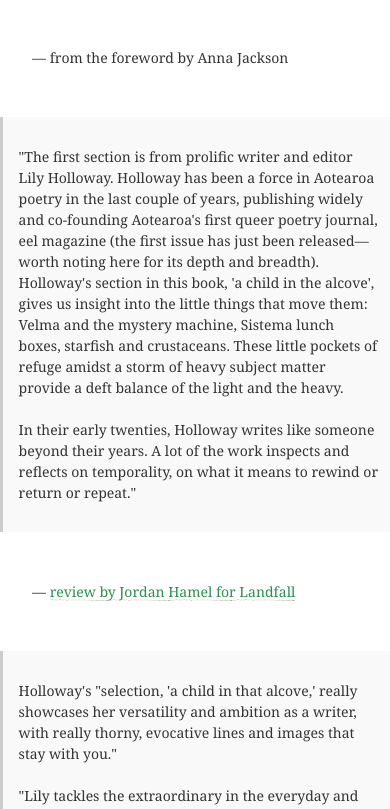
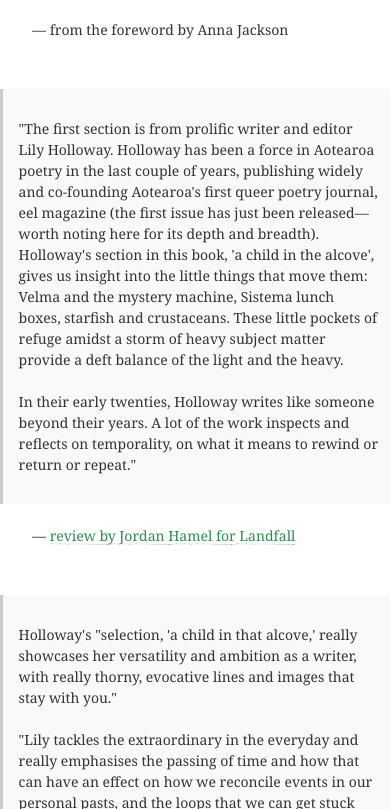
Before and after one commit to lilyholloway/lilyholloway.github.io, a Next.js app: page /books in a window 390 px wide. Shown: the part 1135-1944 px from the top of the page. Built offline with nearby package versions, Linux system fonts and the light colour scheme.

Commit message:
Fix margin under blockquote

```diff
--- a/styles/globals.css
+++ b/styles/globals.css
@@ -31,7 +31,7 @@
   background: #f9f9f9;
   border-left: 0.2rem solid #ccc;
   padding: 0.5rem 2vw 0.5rem 4vw;
-  margin: 2em -2rem;
+  margin: 2em -2rem 0 -2rem; /* Reduced bottom margin to 1em */
   width: calc(100% + rem);
   box-sizing: border-box;
 }
@@ -41,6 +41,7 @@
   .markdown-body blockquote {
     margin-left: -4rem;
     margin-right: -4rem;
+    margin-bottom: 0;
     padding-left: calc(2rem + 2vw);
     padding-right: 2vw;
     width: calc(100% + 8rem);
@@ -49,7 +50,7 @@
 
 @media (max-width: 767px) {
   .markdown-body blockquote {
-    margin: 2em calc(-50vw + 50%);
+    margin: 2em calc(-50vw + 50%) 0 calc(-50vw + 50%);
     width: 100vw;
     padding: 0.5rem 3vw 0.5rem 4vw;
   }
```
